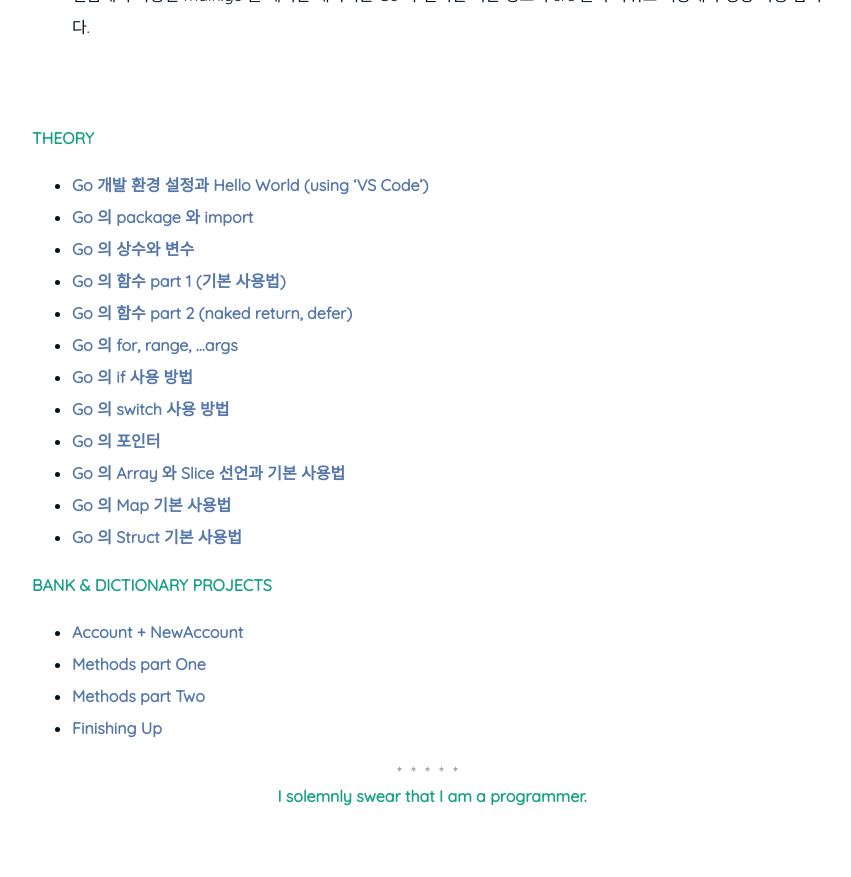
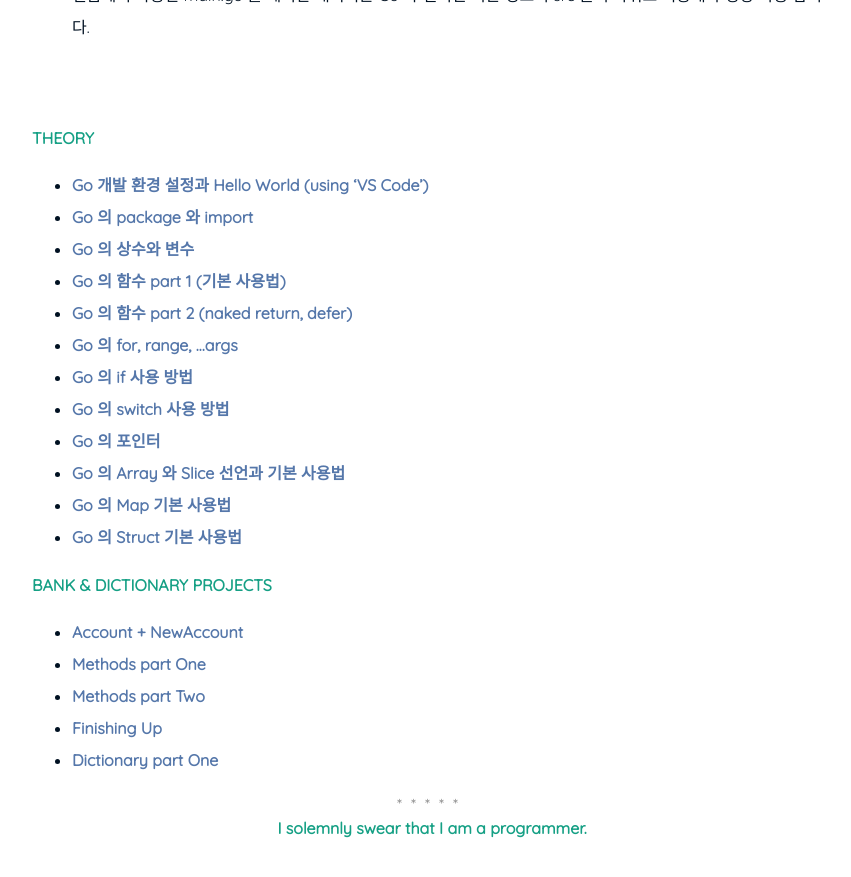
Before and after one commit to nimkoes/portfolio, a Jekyll site: the page built from _posts/2021-05-15-Go-Language-Study.md, in a window 1280 px wide and 900 px high, scrolled down 1079 px. Shown: the top 877 px of the window, without its empty margins (208-1059 px from the left). Built offline with Jekyll 4.4.1, drawn with Linux system fonts in a browser that asks for light colours.

Commit message:
'Go 'BANK & DICTIONARY PROJECTS' : Dictionary part One' 학습 내용 추가

```diff
--- a/_posts/2021-05-15-Go-Language-Study.md
+++ b/_posts/2021-05-15-Go-Language-Study.md
@@ -50,6 +50,7 @@ author: "nimkoes"
 - [Methods part One][link_blog_014]
 - [Methods part Two][link_blog_015]
 - [Finishing Up][link_blog_016]
+- [Dictionary part One][link_blog_017]
 
 
 
```
Also changed, not shown: other parts of _posts/2021-05-15-Go-Language-Study.md (+1 -0 lines).
